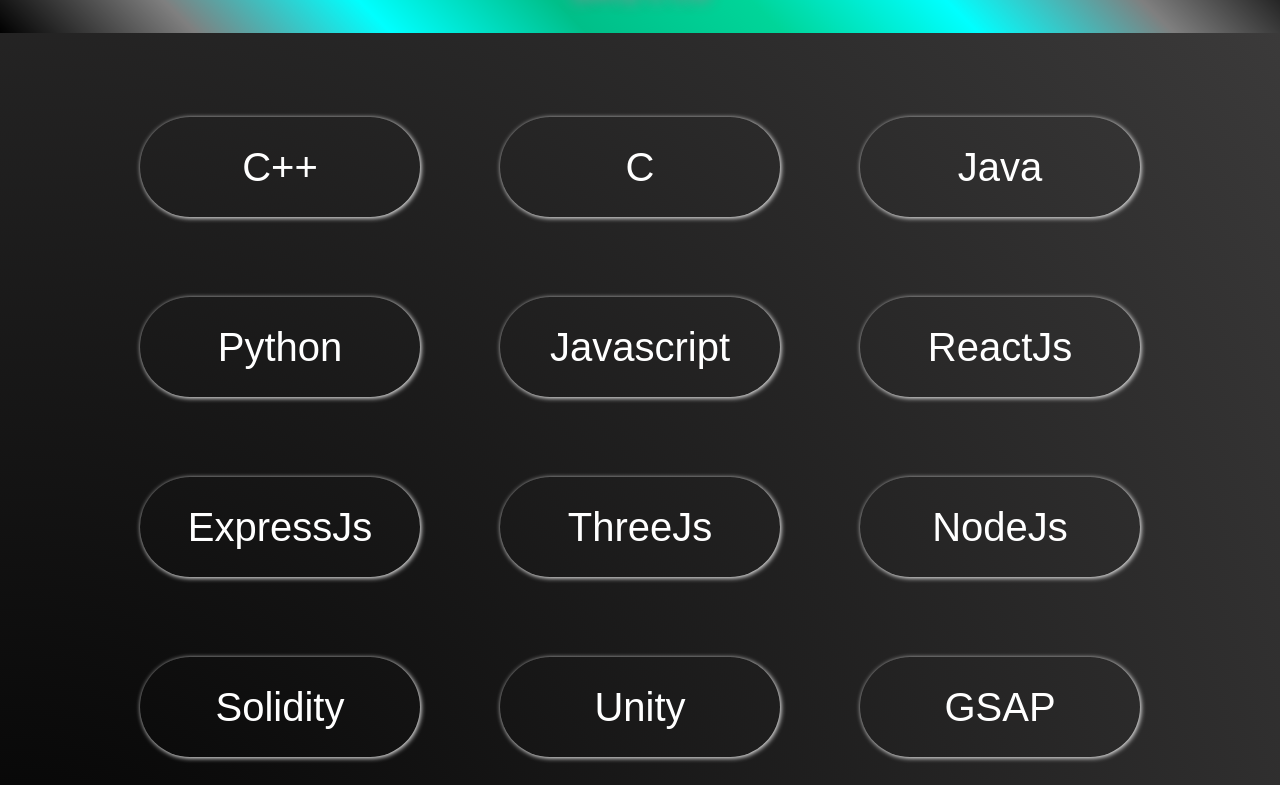
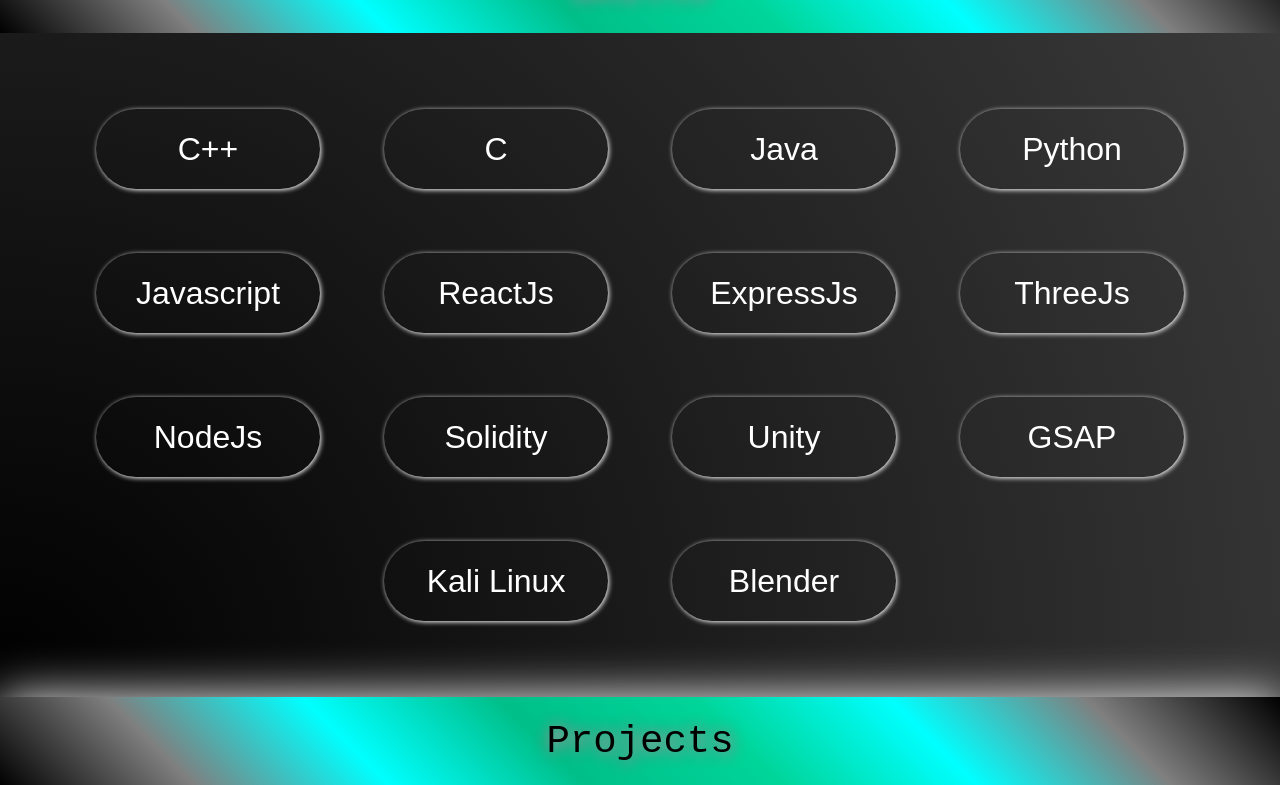
Before and after one commit to aysh-mzmdr/Portfolio, a React (Vite) app: page / in a window 1280 px wide. Shown: the part 1775-2560 px from the top of the page. Built offline with nearby package versions, Linux system fonts and the light colour scheme.

Commit message:
Fixed skill button sizes

```diff
--- a/src/style.module.css
+++ b/src/style.module.css
@@ -82,7 +82,7 @@
 .skill{
     width:7em;
     height: 2.5em;
-    font-size: 2.5em;
+    font-size: 32px;
     margin: 1em;
     background-color: rgba(0, 0, 0, 0);
     cursor: pointer;
```
